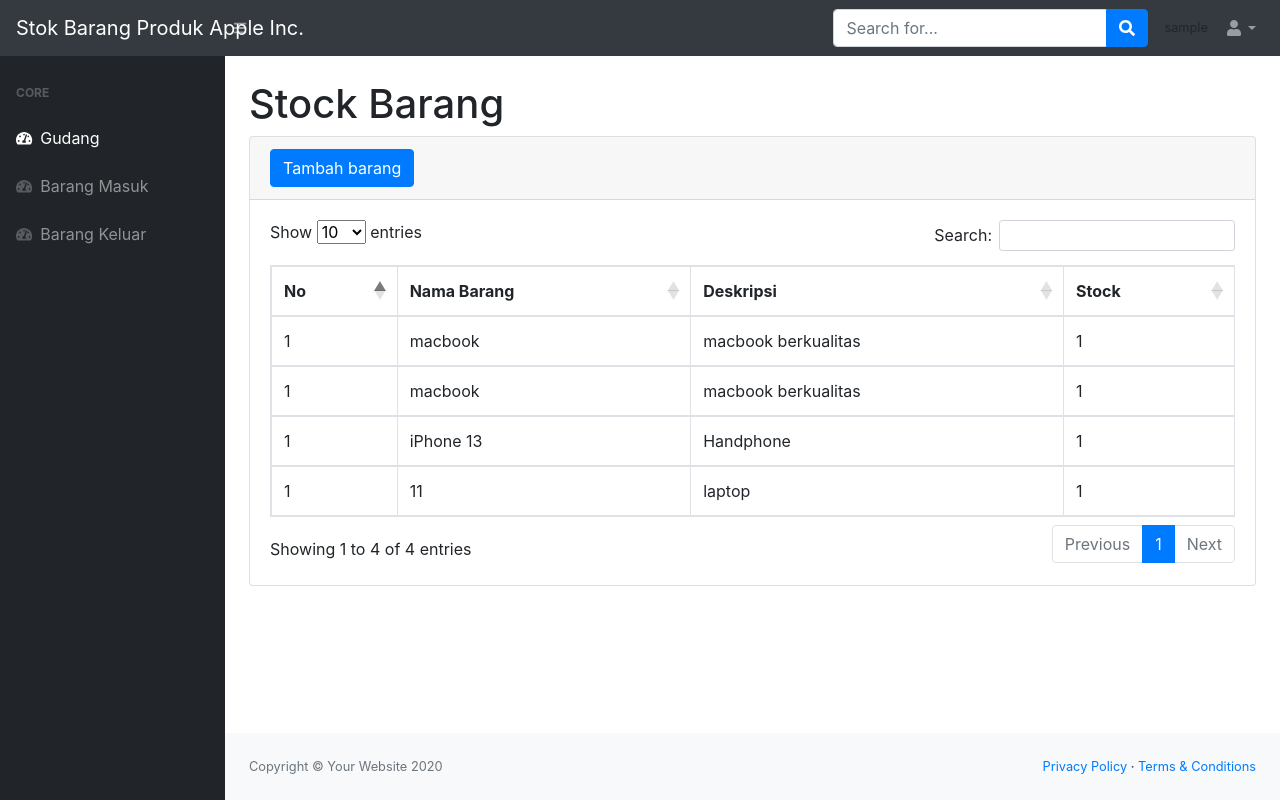
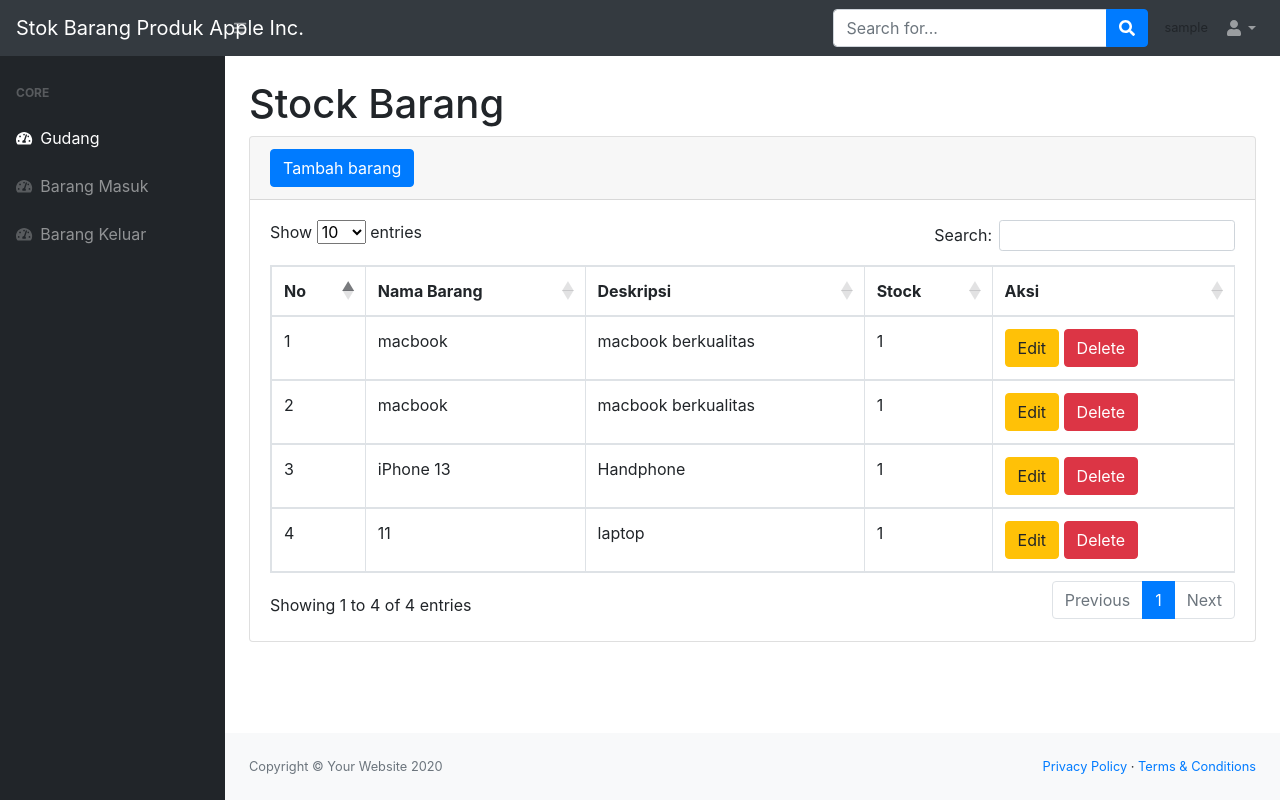
Before and after one commit to putrija/tubesproweb8, a PHP site: page /stockbarang/index.php in a window 1280 px wide. Run offline with PHP 8.4, Linux system fonts and the light colour scheme; the visitor is signed in with stand-in values (Sample User, id 1); data comes from the database, SQL or seed files in the repository; some libraries are stand-ins or nearby versions.

Commit message:
update dan delete

```diff
--- a/koneksi.php
+++ b/koneksi.php
@@ -56,4 +56,22 @@ if(!isset($_SESSION)){
 
     }
 
+    //update barang
+    if(isset($_POST['updatebarang'])) {
+        $idbarang = $_POST['idbarangg'];
+        $namabarang = $_POST['namabarang'];
+        $deskripsi = $_POST['deskripsi'];
+
+
+        $update = mysqli_query($koneksi, "update stok set namabarang='$namabarang', deskripsi='$deskripsi' where idbarang='$idbarang'");
+
+    }
+
+    //hapus barang
+    if(isset($_POST['hapusbarang'])) {
+        $idbarang = $_POST['idbarangg'];
+
+        $hapus = mysqli_query($koneksi, "delete from stok where idbarang='$idbarang'");
+    }
+
 ?>
--- a/stockbarang/index.php
+++ b/stockbarang/index.php
@@ -86,17 +86,19 @@ if(empty($_SESSION['username'])){
                                                 <th>Nama Barang</th>
                                                 <th>Deskripsi</th>
                                                 <th>Stock</th>
+                                                <th>Aksi</th>
                                             </tr>
                                         </thead>
                                         <tbody>
 
                                             <?php
                                             $ambilsemuadatastock = mysqli_query($koneksi,"select * from stok");
+                                            $i=1;
                                             while($data=mysqli_fetch_array($ambilsemuadatastock)){
-                                                $i=1;
                                                 $namabarang = $data['namabarang'];
                                                 $deskripsi = $data['deskripsi'];
                                                 $stock = $data['stock'];
+                                                $idbarangg = $data['idbarang'];
 
                                             ?>
 
@@ -105,7 +107,68 @@ if(empty($_SESSION['username'])){
                                                 <td><?=$namabarang;?></td>
                                                 <td><?=$deskripsi;?></td>
                                                 <td><?=$stock;?></td>
+                                                <td>
+                                                    <button type="button" class="btn btn-warning" data-toggle="modal" data-target="#edit<?=$idbarangg?>">
+                                                    Edit
+                                                    </button>
+                                                    <input type="hidden" name="idbarangygmaudihapus" value="<?=$idbarangg;?>">
+                                                    <button type="button" class="btn btn-danger" data-toggle="modal" data-target="#delete<?=$idbarangg?>">
+                                                    Delete
+                                                    </button>
+                                                </td>
                                             </tr>
+
+                                            <!-- EDIT Modal -->
+                                            <div class="modal fade" id="edit<?=$idbarangg;?>">
+                                                <div class="modal-dialog">
+                                                <div class="modal-content">
+
+                                                    <!-- Modal Header -->
+                                                    <div class="modal-header">
+                                                    <h4 class="modal-title">Edit Barang</h4>
+                                                    <button type="button" class="close" data-dismiss="modal">&times;</button>
+                                                    </div>
+
+                                                    <!-- Modal body -->
+                                                    <form method="POST">
+                                                    <div class="modal-body">
+                                                        <input type="text" name="namabarang" value="<?=$namabarang;?>" class="form-control" required>
+                                                        <br>
+                                                        <input type="text" name="deskripsi" value="<?=$deskripsi;?>" class="form-control" required>
+                                                        <br>
+                                                        <input type="hidden" name="idbarangg" value="<?=$idbarangg;?>">
+                                                        <button type="submit" class="btn btn-primary" name="updatebarang">Submit</button>
+                                                    </div>
+                                                    </form>
+
+                                                </div>
+                                                </div>
+                                            </div>
+
+                                            <!-- DELETE Modal -->
+                                            <div class="modal fade" id="delete<?=$idbarangg;?>">
+                                                <div class="modal-dialog">
+                                                <div class="modal-content">
+
+                                                    <!-- Modal Header -->
+                                                    <div class="modal-header">
+                                                    <h4 class="modal-title">Hapus Barang</h4>
+                                                    <button type="button" class="close" data-dismiss="modal">&times;</button>
+                                                    </div>
+
+                                                    <!-- Modal body -->
+                                                    <form method="POST">
+                                                    <div class="modal-body">
+                                                        Apakah Anda yakin ingin menghapus <?=$namabarang?>?
+                                                        <input type="hidden" name="idbarangg" value="<?=$idbarangg;?>">
+                                                        <br> <br>
+                                                        <button type="submit" class="btn btn-danger" name="hapusbarang">Hapus</button>
+                                                    </div>
+                                                    </form>
+
+                                                </div>
+                                                </div>
+                                            </div>
 
                                             <?php
 
@@ -145,32 +208,5 @@ if(empty($_SESSION['username'])){
         <script src="assets/demo/datatables-demo.js"></script>
     </body>
 
-    <!-- The Modal -->
-  <div class="modal fade" id="myModal">
-    <div class="modal-dialog">
-      <div class="modal-content">
-
-        <!-- Modal Header -->
-        <div class="modal-header">
-          <h4 class="modal-title">Tambah Barang</h4>
-          <button type="button" class="close" data-dismiss="modal">&times;</button>
-        </div>
-
-        <!-- Modal body -->
-        <form method="POST">
-        <div class="modal-body">
-            <input type="text" name="namabarang" placeholder="Nama Barang" class="form-control" required>
-            <br>
-            <input type="text" name="deskripsi" placeholder="Deskripsi Barang" class="form-control" required>
-            <br>
-            <input type="number" name="stock" placeholder="stock" class="form-control" required>
-            <br>
-            <button type="submit" class="btn btn-primary" name="tambahbarangbaru">Submit</button>
-        </div>
-        </form>
-
-      </div>
-    </div>
-  </div>
 
 </html>
--- a/stockbarang/masuk.php
+++ b/stockbarang/masuk.php
@@ -83,7 +83,7 @@ if(empty($_SESSION['username'])){
                                                 <th>Tanggal</th>
                                                 <th>Nama Barang</th>
                                                 <th>Jumlah Barang</th>
-                                                <th>Stock</th>
+                                                <th>Pengirimk</th>
                                             </tr>
                                         </thead>
                                         <tbody>
```
Also changed, not shown: stockbarang/keluar.php (+27 -15 lines).
